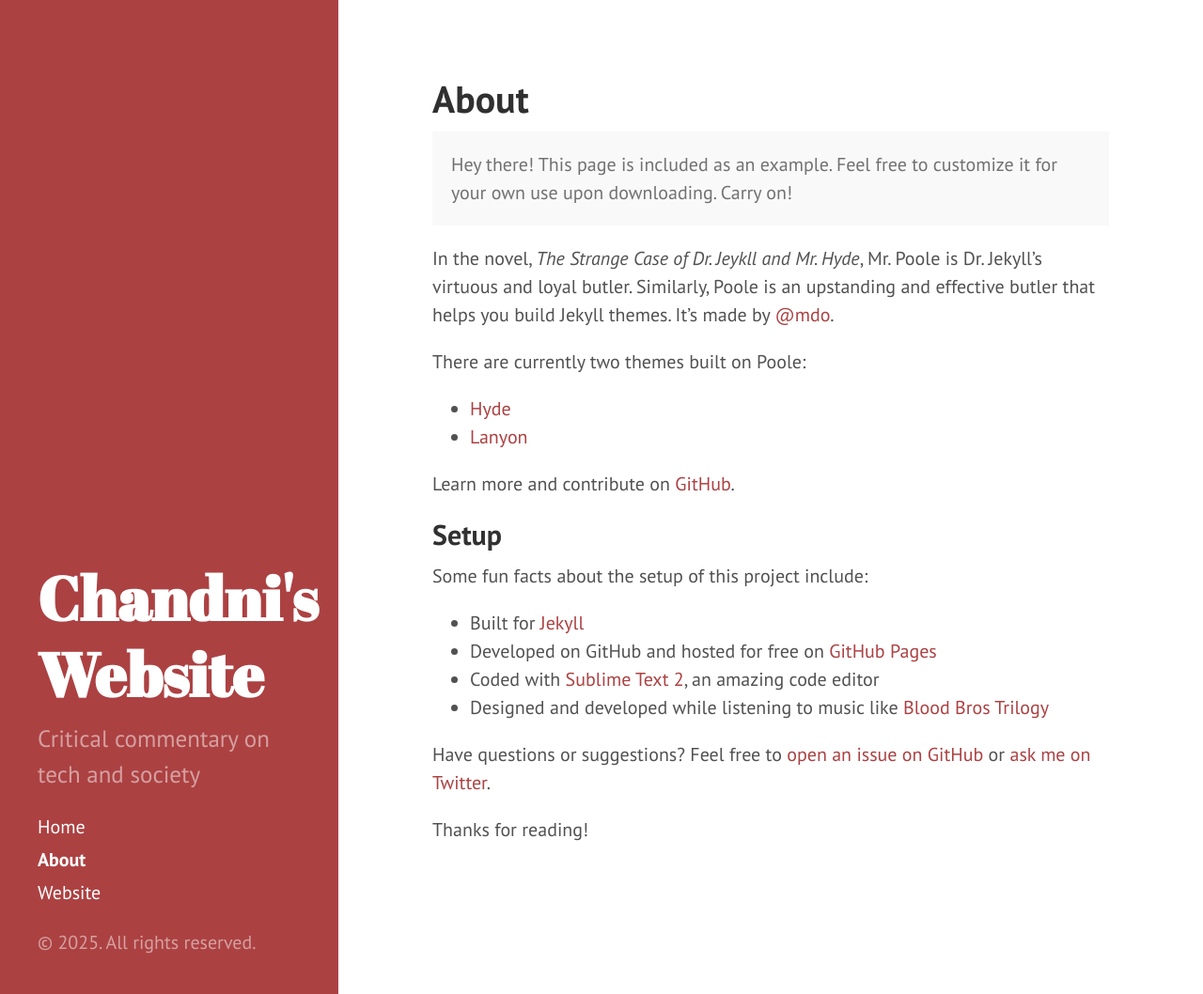
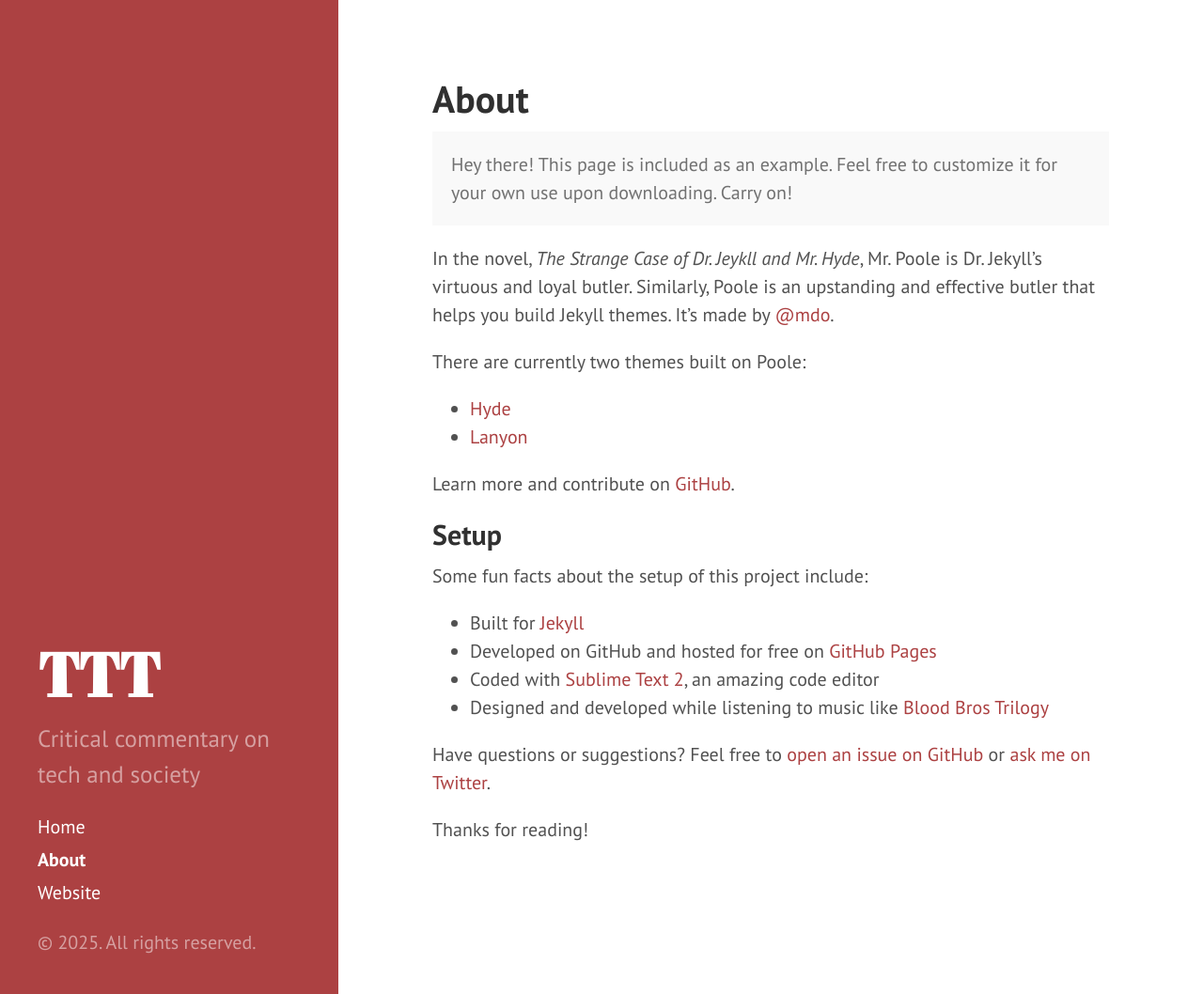
Before and after one commit to chandniverse/chandniverse.github.io, a Jekyll site: the page built from about.md, in a window 1280 px wide and 1058 px high. Shown: the whole window at 94% size. Built offline with Jekyll 4.4.1, drawn with Linux system fonts in a browser that asks for light colours.

Commit message:
Update _config.yml

```diff
--- a/_config.yml
+++ b/_config.yml
@@ -3,7 +3,7 @@ markdown: kramdown
 highlighter: rouge
 
 # Setup
-title: "Chandni's Website"
+title: "TTT"
 description: 'Critical commentary on tech and society'
 url: 'https://chandniverse.github.io'
 baseurl: ''
```
